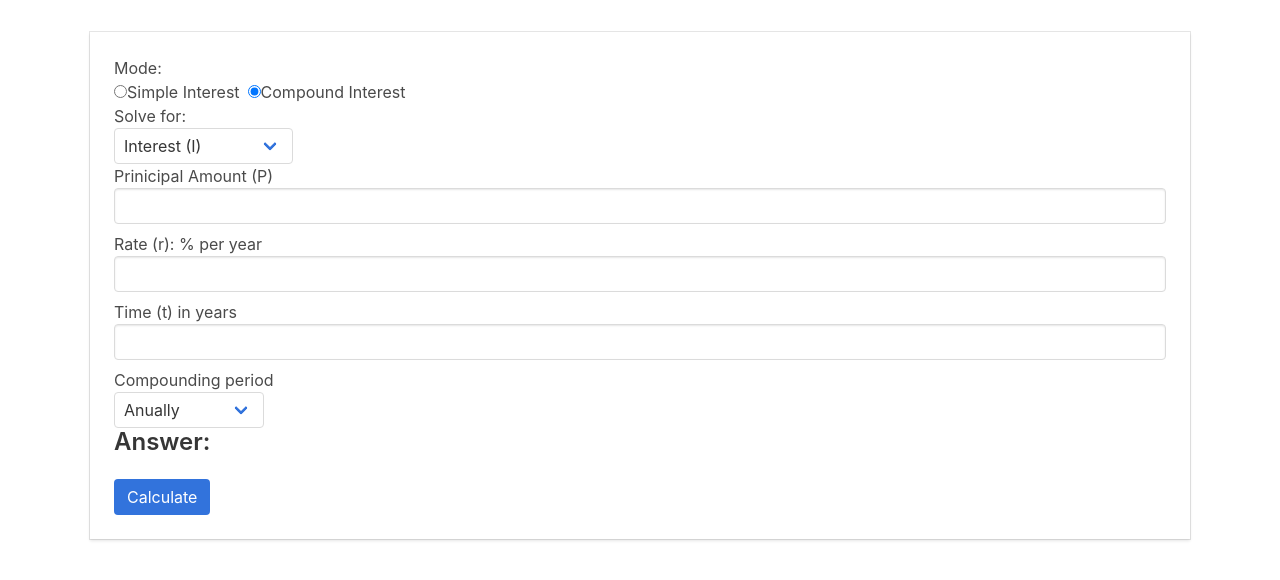
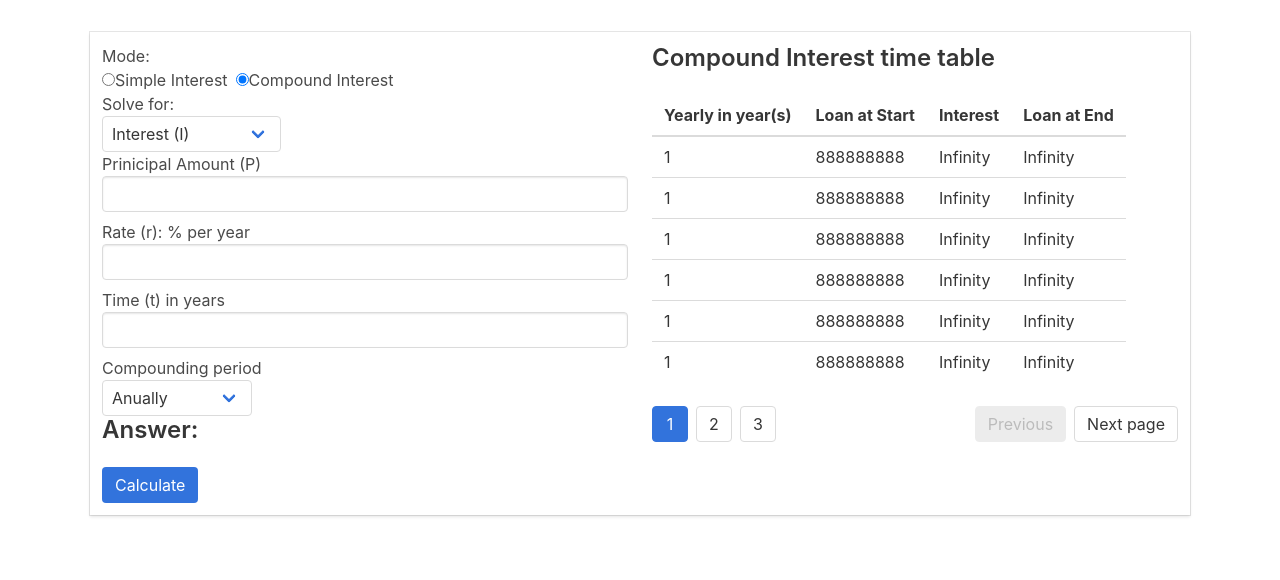
Before and after one commit to jonathanfrancisco/interest-calculator, a React (Create React App) app: page / in a window 1280 px wide. Both pictures are taken after a click on the label "Compound Interest". Shown: the top 580 px of the page. Built offline with nearby package versions, Linux system fonts and the light colour scheme.

Commit message:
Add compound table

```diff
--- /dev/null
+++ b/src/components/CompoundInterestTable/CompoundInterestTable.js
@@ -0,0 +1,98 @@
+import React from 'react';
+
+
+
+class CompoundInterestTable extends React.Component {
+
+    constructor(props) {
+        super(props);
+        this.state = {
+            compounds: []
+        }
+    }
+
+
+    render() {
+
+        const periodDictionary = {
+            '1': 'Yearly',
+            '4': 'Quarterly',
+            '2': 'Semi-Annually',
+            '12': 'Monthly'
+        }
+
+        return (
+            <div className='column'>
+                <h2 className='title is-4'>Compound Interest time table</h2>
+                <table className='table'>
+                    <thead>
+                        <tr>
+                            <th>{periodDictionary[this.props.period]} in {this.props.time} year(s)</th>
+                            <th>Loan at Start</th>
+                            <th>Interest</th>
+                            <th>Loan at End</th>
+                        </tr>
+                    </thead>
+                    <tbody>
+                        <tr>
+                            <td>1</td>
+                            <td>888888888</td>
+                            <td>Infinity</td>
+                            <td>Infinity</td>
+                        </tr>
+                        <tr>
+                            <td>1</td>
+                            <td>888888888</td>
+                            <td>Infinity</td>
+                            <td>Infinity</td>
+                        </tr>
+                        <tr>
+                            <td>1</td>
+                            <td>888888888</td>
+                            <td>Infinity</td>
+                            <td>Infinity</td>
+                        </tr>
+                        <tr>
+                            <td>1</td>
+                            <td>888888888</td>
+                            <td>Infinity</td>
+                            <td>Infinity</td>
+                        </tr>
+                        <tr>
+                            <td>1</td>
+                            <td>888888888</td>
+                            <td>Infinity</td>
+                            <td>Infinity</td>
+                        </tr>
+                        <tr>
+                            <td>1</td>
+                            <td>888888888</td>
+                            <td>Infinity</td>
+                            <td>Infinity</td>
+                        </tr>
+                    </tbody>
+                </table>
+                <nav class="pagination" role="navigation" aria-label="pagination">
+                    <a class="pagination-previous" title="This is the first page" disabled>Previous</a>
+                    <a class="pagination-next">Next page</a>
+                    <ul class="pagination-list">
+                    <li>
+                        <a class="pagination-link is-current" aria-label="Page 1" aria-current="page">1</a>
+                    </li>
+                    <li>
+                        <a class="pagination-link" aria-label="Goto page 2">2</a>
+                    </li>
+                    <li>
+                        <a class="pagination-link" aria-label="Goto page 3">3</a>
+                    </li>
+                    </ul>
+                </nav>
+            </div>
+        );
+    }
+
+
+}
+
+
+export default CompoundInterestTable;
--- a/src/components/InterestCalculator/InterestCalculator.js
+++ b/src/components/InterestCalculator/InterestCalculator.js
@@ -5,6 +5,7 @@ import React, {Component} from 'react';
 import InputDisplay from '../InputDisplay/InputDisplay.js';
 import Settings from '../Settings/Settings.js';
 import AnswerDisplay from '../AnswerDisplay/AnswerDisplay.js';
+import CompoundInterestTable from '../CompoundInterestTable/CompoundInterestTable.js';
 
 // CSS
 import '../../bulma.css';
@@ -23,7 +24,8 @@ class InterestCalculator extends Component {
             time: '',
             totalAmount: '',
             period: NaN,
-            answer: ''
+            answer: '',
+            compounds: []
         }
         this.handleChangeMode = this.handleChangeMode.bind(this);
         this.handleSolveForChange = this.handleSolveForChange.bind(this);
@@ -192,8 +194,8 @@ class InterestCalculator extends Component {
 
     render() {
         return (
-            <div className='interest-calculator card'>
-                <div className='card-content'>
+            <div className='interest-calculator card columns'>
+                <div className='card-content column'>
                     <form onSubmit={this.handleCalculate}>
                         <Settings mode={this.state.mode} onChangeMode={this.handleChangeMode} onSolveForChange={this.handleSolveForChange}/>
                         <InputDisplay mode={this.state.mode}
@@ -212,6 +214,7 @@ class InterestCalculator extends Component {
                         <input className='button is-link' type="submit" value="Calculate"></input>
                     </form>
                 </div>
+               {this.state.mode === 'compound' ? (<CompoundInterestTable period={this.state.period} time={this.state.time} />) : null}
             </div>
         );
     }
```
